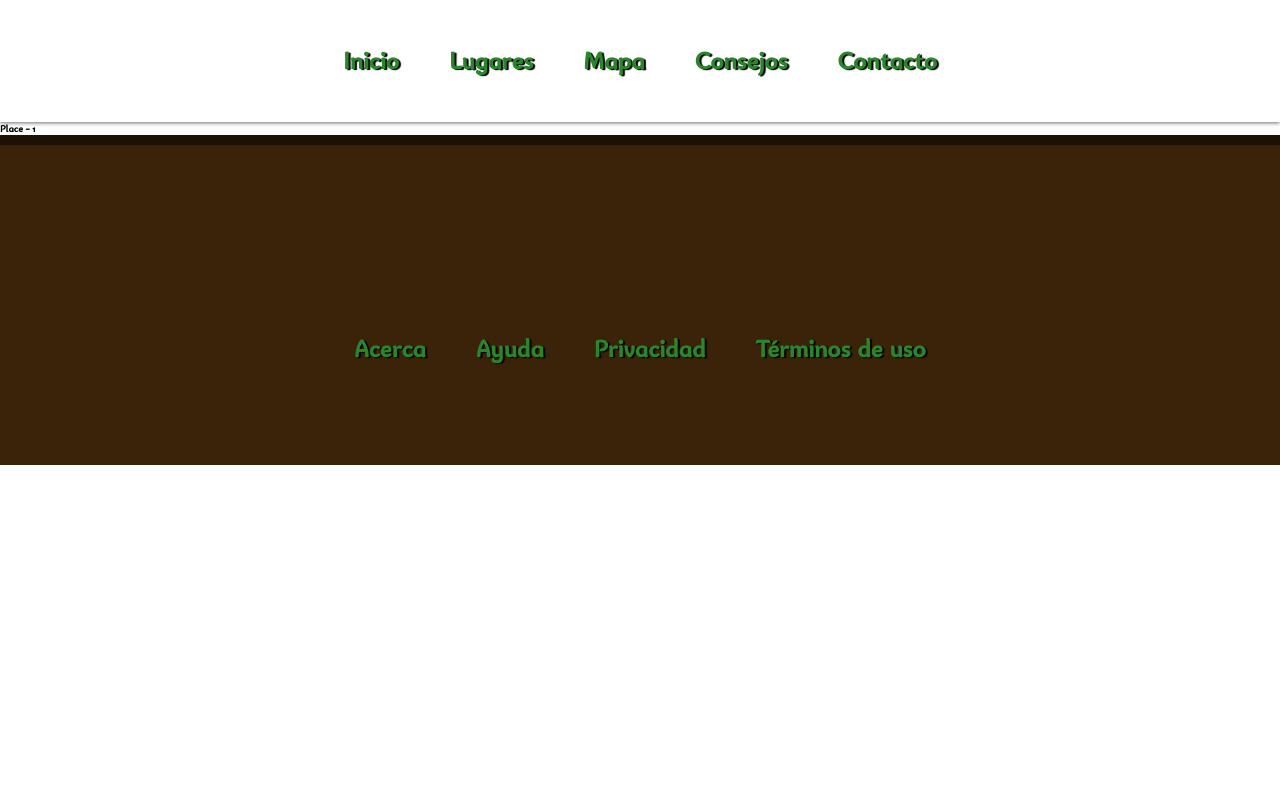
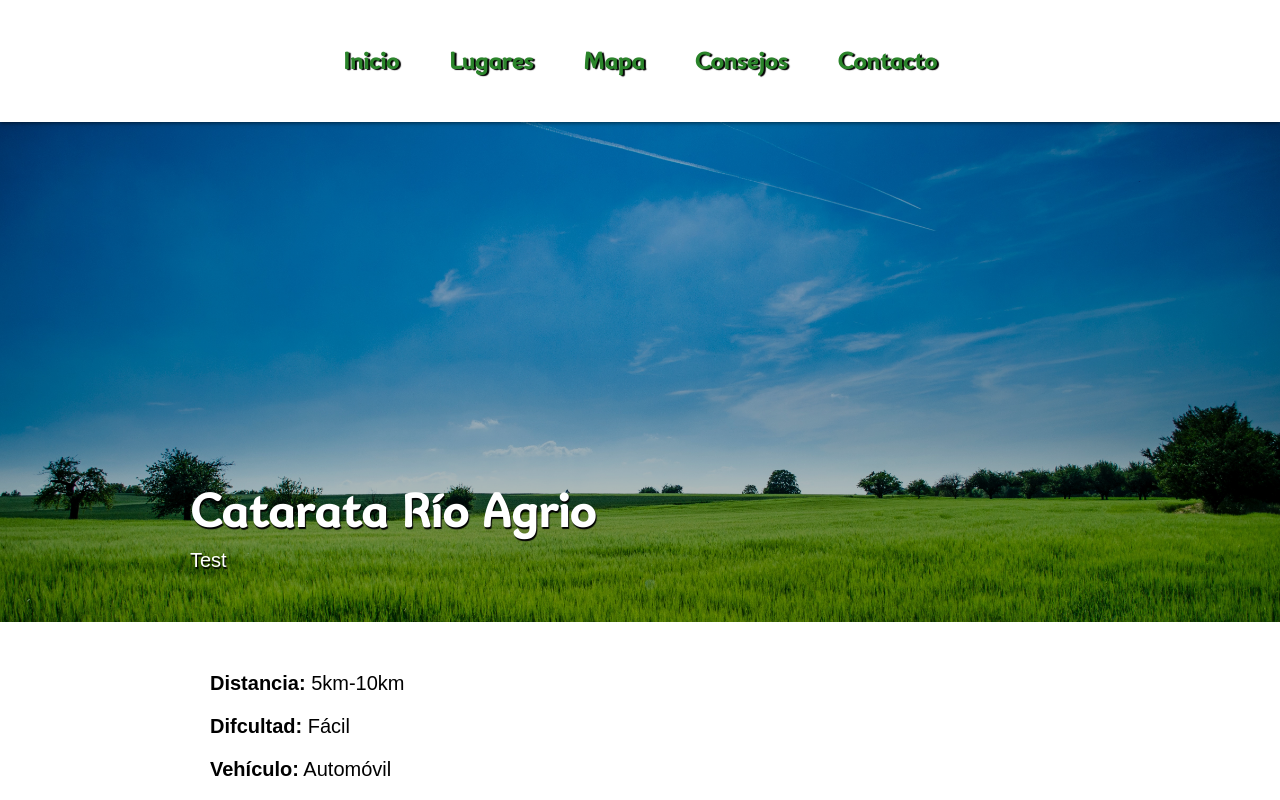
Before and after one commit to ant003/tourism, a React (Create React App) app: page /place/1 in a window 1280 px wide. Shown: the top 800 px of the page. Built offline with nearby package versions, Linux system fonts and the light colour scheme; data requests are answered from the project's data file; some icons are missing.

Commit message:
The new Place component was added as well as its respective assets and styles

```diff
--- a/data/db.json
+++ b/data/db.json
@@ -1,14 +1,38 @@
 {"places":[
-    {"name":"Catarata Río Agrio", "experience":"Catarata", "distance":"5km-10km", "vehicle":"Automóvil", "difficulty":"Fácil", "price":"₡5000", "id":1},
-    {"name":"Catarata El Tigre", "experience":"Catarata", "distance":"5km-10km", "vehicle":"4x4", "difficulty":"Difícil", "price":"Más de ₡5000", "id":2},
-    {"name":"Papagayo", "experience":"Playa", "distance":"Menos de 5km", "vehicle":"Automóvil", "difficulty":"Fácil", "price":"Gratis", "id":3},
-    {"name":"Prusia", "experience":"Montaña/PN", "distance":"5km-10km", "vehicle":"Automóvil", "difficulty":"Medio", "price":"Menos de ₡5000", "id":4},
-    {"name":"Puerto", "experience":"Playa", "distance":"Menos de 5km", "vehicle":"Automóvil", "difficulty":"Fácil", "price":"Gratis", "id":5},
-    {"name":"PN Tapantí", "experience":"PN", "distance":"5km-10km", "vehicle":"4x4", "difficulty":"Difícil", "price":"Menos de ₡5000", "id": 6},
-    {"name":"Catarata Río Fortuna", "experience":"PN", "distance":"5km-10km", "vehicle":"4x4", "difficulty":"Difícil", "price":"Menos de ₡5000", "id":7},
-    {"name":"Jacó", "experience":"Playa", "distance":"Menos de 5km", "vehicle":"Automóvil", "difficulty":"Fácil", "price":"Gratis","id":8},
-    {"name":"Tamarindo", "experience":"Playa", "distance":"Menos de 5km", "vehicle":"Automóvil", "difficulty":"Fácil", "price":"Gratis", "id":9},
-    {"name":"Bosque de la Hoja", "experience":"Montaña/Picnic", "distance":"Menos de 5km", "vehicle":"Automóvil", "difficulty":"Fácil", "price":"Menos de ₡5000", "id":10},
-    {"name":"Selva Madre", "experience":"Montaña/Río/Pesca", "distance":"5km-10km", "vehicle":"4x4", "difficulty":"Medio", "price":"Menos de ₡5000", "id":11},
-    {"name":"Flamingo", "experience":"Playa", "distance":"Menos de 5km", "vehicle":"Automóvil", "difficulty":"Fácil", "price":"Gratis", "id":12}
+    {"name":"Catarata Río Agrio", "experience":"Catarata", "distance":"5km-10km", "vehicle":"Automóvil", "difficulty":"Fácil", "price":"₡5000",
+    "description": "Ullamco laboris incididunt velit ipsum sint nulla excepteur nisi cupidatat tempor pariatur. Ad deserunt aute ex officia fugiat mollit. Culpa aute ex quis pariatur ut commodo amet culpa pariatur. Aliqua amet magna ipsum dolor reprehenderit labore laborum enim laboris eiusmod incididunt incididunt incididunt.",
+    "id":1},
+    {"name":"Catarata El Tigre", "experience":"Catarata", "distance":"5km-10km", "vehicle":"4x4", "difficulty":"Difícil", "price":"Más de ₡5000",
+    "description":"Adipisicing aliquip deserunt duis duis amet. Occaecat tempor laborum non labore minim ex. Labore est officia non qui aliqua velit irure nostrud reprehenderit reprehenderit tempor.",
+    "id":2},
+    {"name":"Papagayo", "experience":"Playa", "distance":"Menos de 5km", "vehicle":"Automóvil", "difficulty":"Fácil", "price":"Gratis",
+    "description":"Commodo aliquip aliqua irure eiusmod exercitation id in Lorem ex officia pariatur quis. Esse consectetur laboris mollit cillum ullamco. Reprehenderit eu tempor ex magna duis irure. Qui qui proident mollit labore incididunt velit amet culpa in ullamco.",
+    "id":3},
+    {"name":"Prusia", "experience":"Montaña/PN", "distance":"5km-10km", "vehicle":"Automóvil", "difficulty":"Medio", "price":"Menos de ₡5000",
+    "description":"Ipsum commodo id dolor exercitation consectetur exercitation ad labore fugiat anim. Officia incididunt ex laborum ad nostrud id. Aute culpa minim exercitation duis cillum ullamco aliqua et aliquip deserunt.",
+    "id":4},
+    {"name":"Puerto", "experience":"Playa", "distance":"Menos de 5km", "vehicle":"Automóvil", "difficulty":"Fácil", "price":"Gratis",
+    "description":"Sit tempor elit cupidatat do nulla incididunt. Id cupidatat elit mollit nostrud pariatur mollit esse et laboris. Ut magna voluptate consequat aute minim anim.",
+    "id":5},
+    {"name":"PN Tapantí", "experience":"PN", "distance":"5km-10km", "vehicle":"4x4", "difficulty":"Difícil", "price":"Menos de ₡5000",
+    "description":"Reprehenderit fugiat Lorem in reprehenderit occaecat excepteur elit nulla qui est. Consequat voluptate veniam eu do laborum deserunt ea est. Ullamco sunt laborum fugiat tempor consequat quis ullamco in reprehenderit excepteur est. Deserunt tempor ea voluptate non id in voluptate ut ex amet aliqua minim. Culpa magna non aliquip eu cillum ex elit aute voluptate dolore excepteur consequat ea irure.",
+    "id": 6},
+    {"name":"Catarata Río Fortuna", "experience":"PN", "distance":"5km-10km", "vehicle":"4x4", "difficulty":"Difícil", "price":"Menos de ₡5000",
+    "description":"Lorem enim veniam anim Lorem. Nisi ullamco culpa pariatur commodo. Lorem id commodo dolore quis occaecat duis. Ullamco culpa excepteur veniam quis veniam anim ipsum ex non et aliquip cillum. Laborum aute pariatur qui laboris excepteur. Officia ullamco enim nulla ipsum fugiat sint duis. Anim velit sit irure culpa nostrud culpa.",
+    "id":7},
+    {"name":"Jacó", "experience":"Playa", "distance":"Menos de 5km", "vehicle":"Automóvil", "difficulty":"Fácil", "price":"Gratis",
+    "description":"Qui esse qui sint in sint in voluptate consectetur amet do adipisicing. Reprehenderit eu excepteur voluptate exercitation elit sunt cupidatat veniam irure labore sunt in nisi. Sint elit reprehenderit eiusmod velit voluptate elit eiusmod id aute ex ad. Reprehenderit proident deserunt qui esse ut tempor quis nulla irure occaecat commodo eiusmod. Nisi culpa eu incididunt commodo enim.",
+    "id":8},
+    {"name":"Tamarindo", "experience":"Playa", "distance":"Menos de 5km", "vehicle":"Automóvil", "difficulty":"Fácil", "price":"Gratis",
+    "description":"Eu nostrud qui ut proident tempor sint. Sit enim ad ex ex excepteur reprehenderit anim. Id minim ex nulla ex ea et culpa commodo Lorem aute esse labore. Quis velit velit do reprehenderit et proident fugiat culpa sunt ad labore. Exercitation nostrud adipisicing fugiat cupidatat elit veniam officia reprehenderit nisi. Et pariatur proident sint exercitation pariatur ea minim.",
+    "id":9},
+    {"name":"Bosque de la Hoja", "experience":"Montaña/Picnic", "distance":"Menos de 5km", "vehicle":"Automóvil", "difficulty":"Fácil", "price":"Menos de ₡5000",
+    "description":"Sit esse minim ut quis id nulla commodo elit elit nulla. Irure labore occaecat Lorem mollit velit fugiat anim. Officia occaecat sunt consectetur deserunt et commodo laborum. Est qui minim fugiat qui exercitation nisi nulla excepteur exercitation ad excepteur elit.",
+    "id":10},
+    {"name":"Selva Madre", "experience":"Montaña/Río/Pesca", "distance":"5km-10km", "vehicle":"4x4", "difficulty":"Medio", "price":"Menos de ₡5000",
+    "description":"Voluptate labore sint do ut laborum reprehenderit ipsum incididunt deserunt. Officia commodo sit incididunt nisi id labore consectetur tempor velit sit exercitation non. Ea cillum eiusmod est officia nulla ex nostrud consectetur in pariatur aliquip enim elit aliquip. Voluptate exercitation consectetur tempor excepteur ad non ex cillum. Ea sit sint laboris minim aute eiusmod deserunt nostrud sit occaecat ipsum.",
+    "id":11},
+    {"name":"Flamingo", "experience":"Playa", "distance":"Menos de 5km", "vehicle":"Automóvil", "difficulty":"Fácil", "price":"Gratis",
+    "description":"Ut enim excepteur nulla amet sit veniam dolore elit consectetur laborum. Mollit minim nulla et exercitation velit ullamco nisi reprehenderit cupidatat. Pariatur dolore Lorem velit consectetur ea ad aliquip. Magna consectetur et eu dolore sint. Dolore elit enim tempor ullamco velit exercitation esse. Amet non cillum qui incididunt ex aliquip esse. Reprehenderit tempor veniam anim aute.",
+    "id":12}
 ]}
--- a/src/Place.js
+++ b/src/Place.js
@@ -1,10 +1,29 @@
 import { useParams } from "react-router-dom";
+import useFetch from "./useFetch";
 
 const Place = () => {
     const { id } = useParams();
 
+    const { data:place, isLoading, error} = useFetch(`http://localhost:8000/places/${id}`);
+
     return(
-        <h1>Place - { id }</h1>
+        <div className="place">
+            {error && <div>{error}</div>}
+            {isLoading && <div>Loading...</div>}
+            <div className="banner">
+                <div className="bannerCont">
+                    <h1>{ place && place.name }</h1>
+                    <p>Test</p>
+                </div>
+            </div>
+            <div className="content">
+                <p><strong>Distancia:</strong> { place && place.distance}</p>
+                <p><strong>Difcultad:</strong> { place && place.difficulty}</p>
+                <p><strong>Vehículo:</strong> { place && place.vehicle}</p>
+                <p><strong>Precio:</strong> { place && place.price}</p>
+                <p><strong>Descripción:</strong> { place && place.description}</p>
+            </div>
+        </div>
     );
 }
 
--- a/src/index.css
+++ b/src/index.css
@@ -124,3 +124,55 @@ h2 {
 .home > div{
   font-size: 2em;
 }
+
+/*|| Place styles*/
+
+.place h1 {
+  font-size: 5em;
+}
+
+.place p {
+  font-size: 2em;
+  font-family: sans-serif;
+}
+
+.place strong {
+  font-size: 2rem;
+  font-family: sans-serif;
+  font-weight: bold;
+}
+
+.banner {
+  min-height: 500px;
+  background: linear-gradient(326deg, rgba(0,0,0,0.28) 30%, rgba(0,0,0,0.28) 70%), left 60% / cover no-repeat url("img/lanscape.jpg");
+}
+
+.bannerCont {
+  min-height: inherit;
+  display: flex;
+  gap: 5px;
+  align-content: flex-end;
+  align-items: flex-end;
+  flex-wrap: wrap;
+  max-width: 900px;
+  margin: 0 auto;
+  color: white;
+  text-shadow: 1px 2px 1px black;
+}
+
+.bannerCont h1, .bannerCont p {
+  width: 100%;
+}
+
+.bannerCont p {
+  margin-bottom: 50px;
+}
+
+.content {
+  max-width: 900px;
+  margin: 50px auto;
+}
+
+.content p {
+  margin: 20px;
+}
```
Also changed, not shown: src/img/lanscape.jpg (added).
